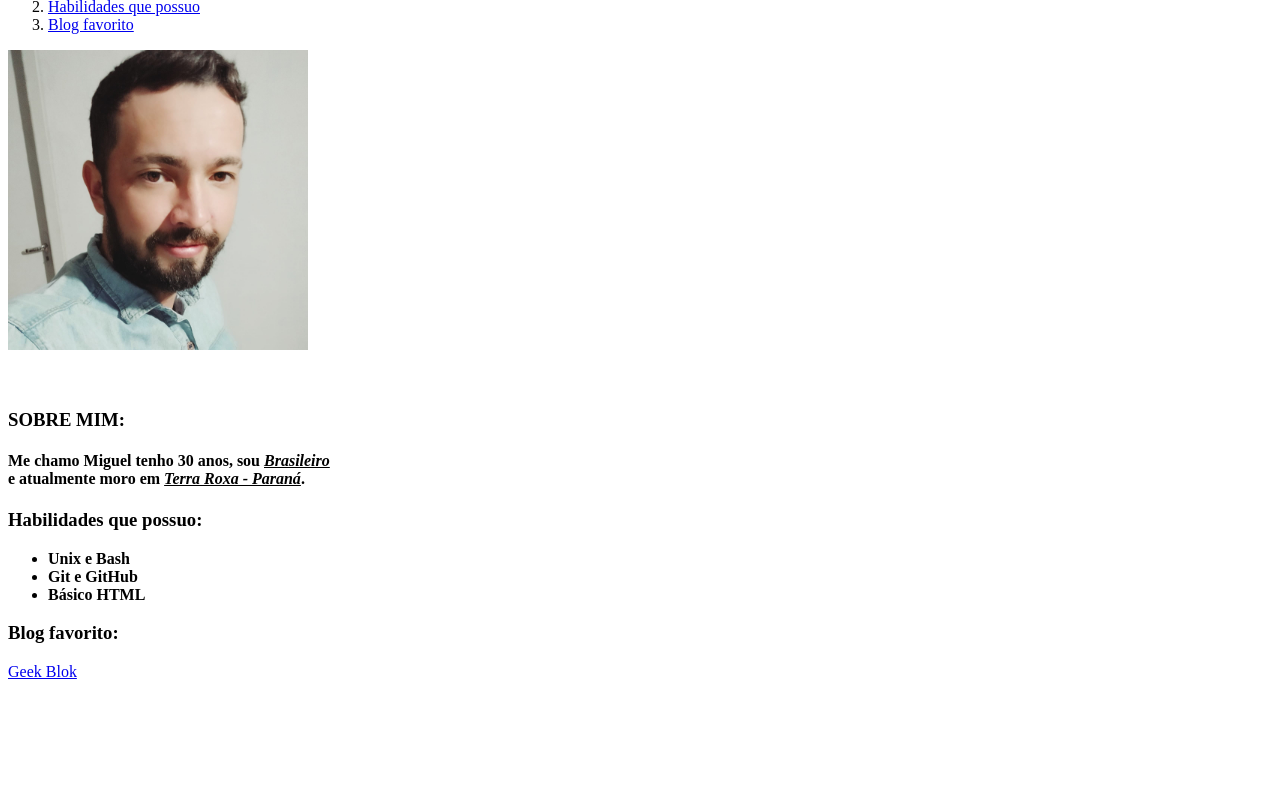
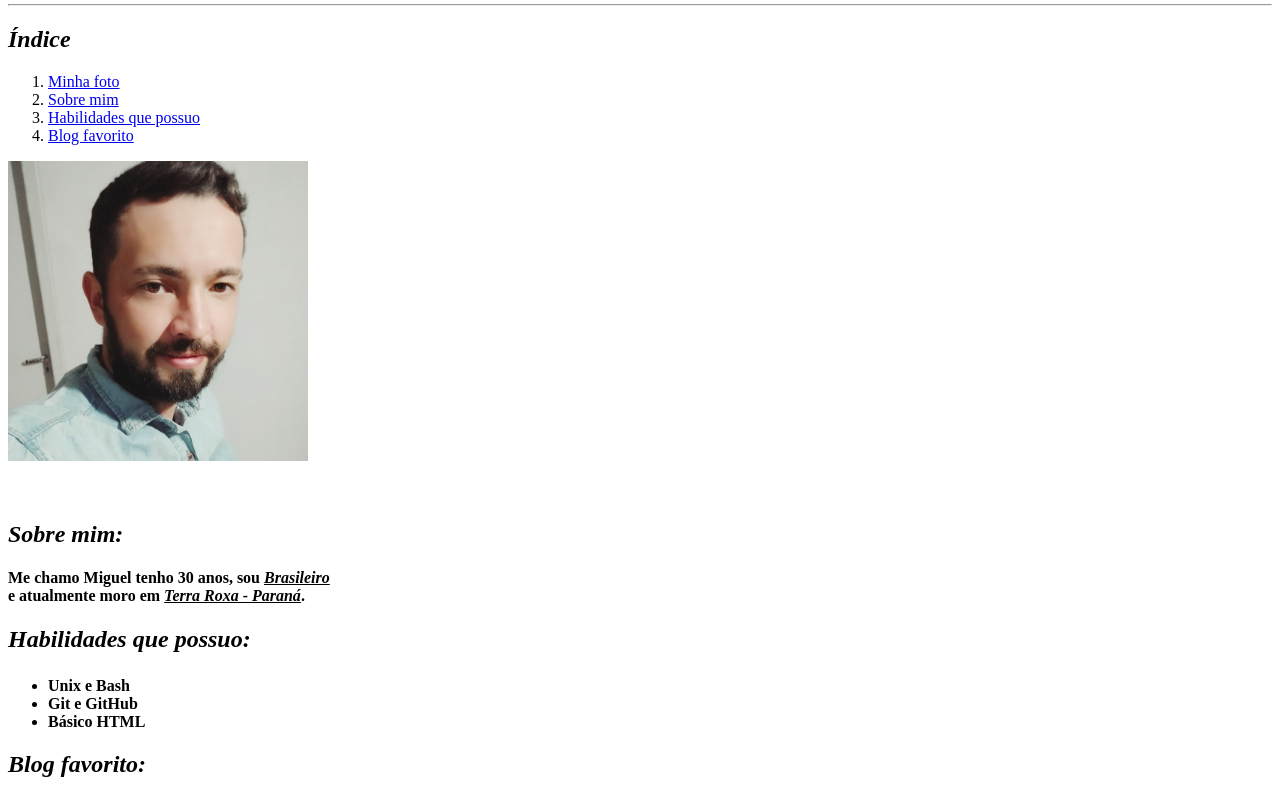
Before and after one commit to miguelraatz/portfolio, a plain HTML site: page index.html in a window 1280 px wide. Shown: the part 147-935 px from the top of the page. Before the commit the page ends 844 px from the top, so only its background shows below. Drawn offline with Linux system fonts and the light colour scheme.

Commit message:
adiciona foto indice e ultimos ajustes

```diff
--- a/index.html
+++ b/index.html
@@ -6,21 +6,38 @@
     </head>
 
     <body>
-        <h1><strong>Miguel Oscar Raatz Junior</strong></h1>
+
+        <!--Seção 1 nome-->
+
+        <h1><strong>Portfólio<br><hr>
+            Miguel Oscar Raatz Junior</strong></h1>
+
+            <hr>
+
+        <!--Seção 2 índice-->
 
         <h2><i>Índice</i></h2>
 
         <ol>
+            <li><a href="#minhafoto">Minha foto</a></li>
             <li><a href="#sobremim">Sobre mim</a></li>
             <li><a href="#habilidades">Habilidades que possuo</a></li>
             <li><a href="#blog">Blog favorito</a></li>
         </ol>
 
-        <img src="minha.jpeg"width=300><br><br><br>
-        <p id="sobremim"><h3>SOBRE MIM:</h3></p>
+        <!--Seção 3 foto-->
+
+        <p id="minhafoto"><img src="minha.jpeg"width=300><br><br><br></p>
+
+        <!--Seção 4 sobre mim-->
+
+        <p id="sobremim"><h2><i>Sobre mim:</i></h2></p>
         <p><h4>Me chamo Miguel tenho 30 anos, sou <b><u><i>Brasileiro</i></u></b><br>
         e atualmente moro em <u><i>Terra Roxa - Paraná</i></u>.</h4></body></html></p>
-        <p id="habilidades"><h3>Habilidades que possuo:</p></h3>
+
+        <!--Seção 5 habilidades-->
+
+        <p id="habilidades"><h2><i>Habilidades que possuo:</i></p></h2>
 
         <ul>
             <li><b>Unix e Bash</b></li>
@@ -28,7 +45,9 @@
             <li><b>Básico HTML</b></li>
         </ul>
 
-        <p id="blog"><b><h3>Blog favorito:</h3></b></p>
-        <p><a href="https://geekblog.com.br/" target="_blank">Geek Blok</a></p>
+        <!--Seção 6 link blog-->
+
+        <p id="blog"><b><h2><i>Blog favorito:</i></b></h2></p>
+        <a href="https://geekblog.com.br/" target="_blank">Geek Blok</a>
     </body>
 </html>
```
